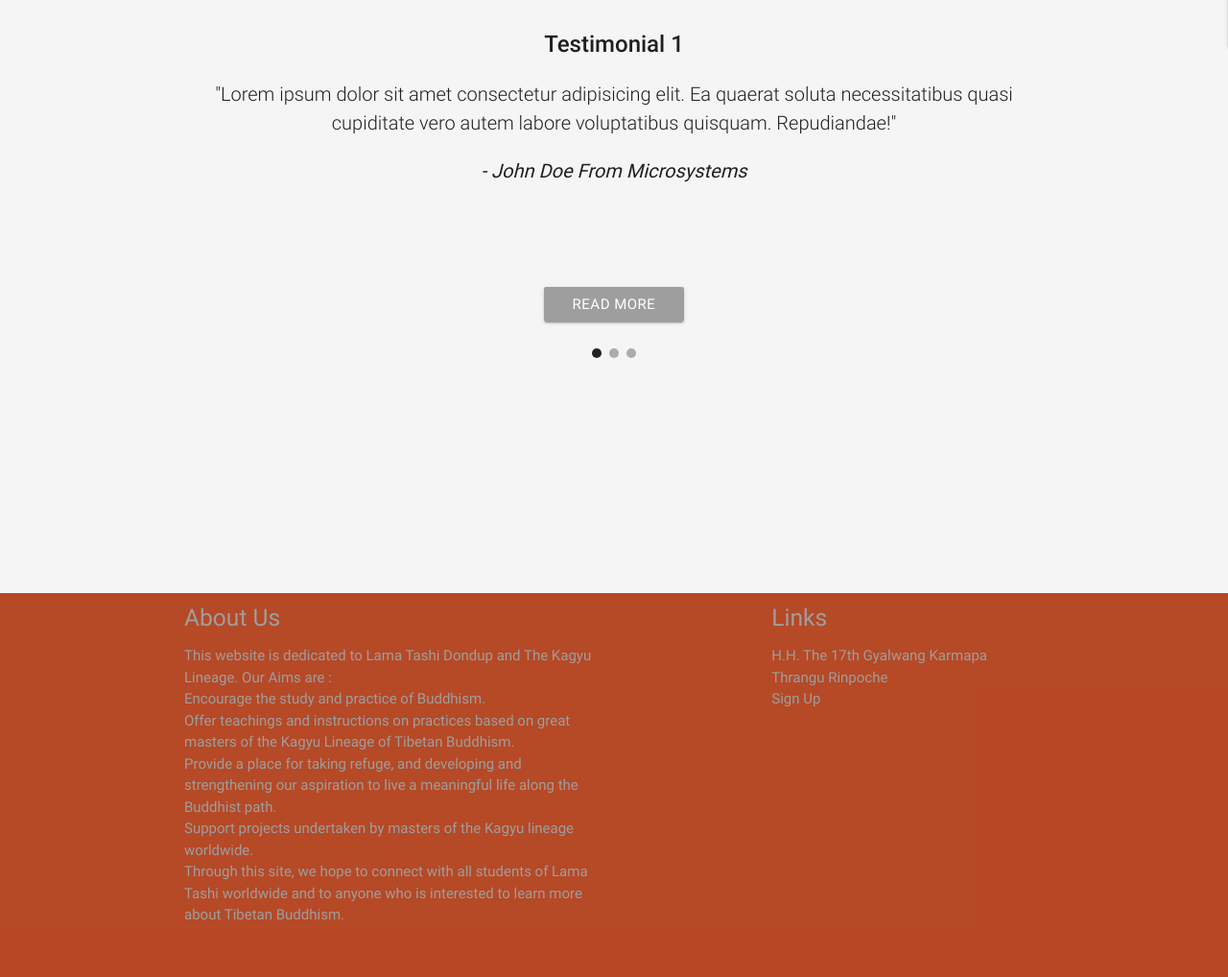
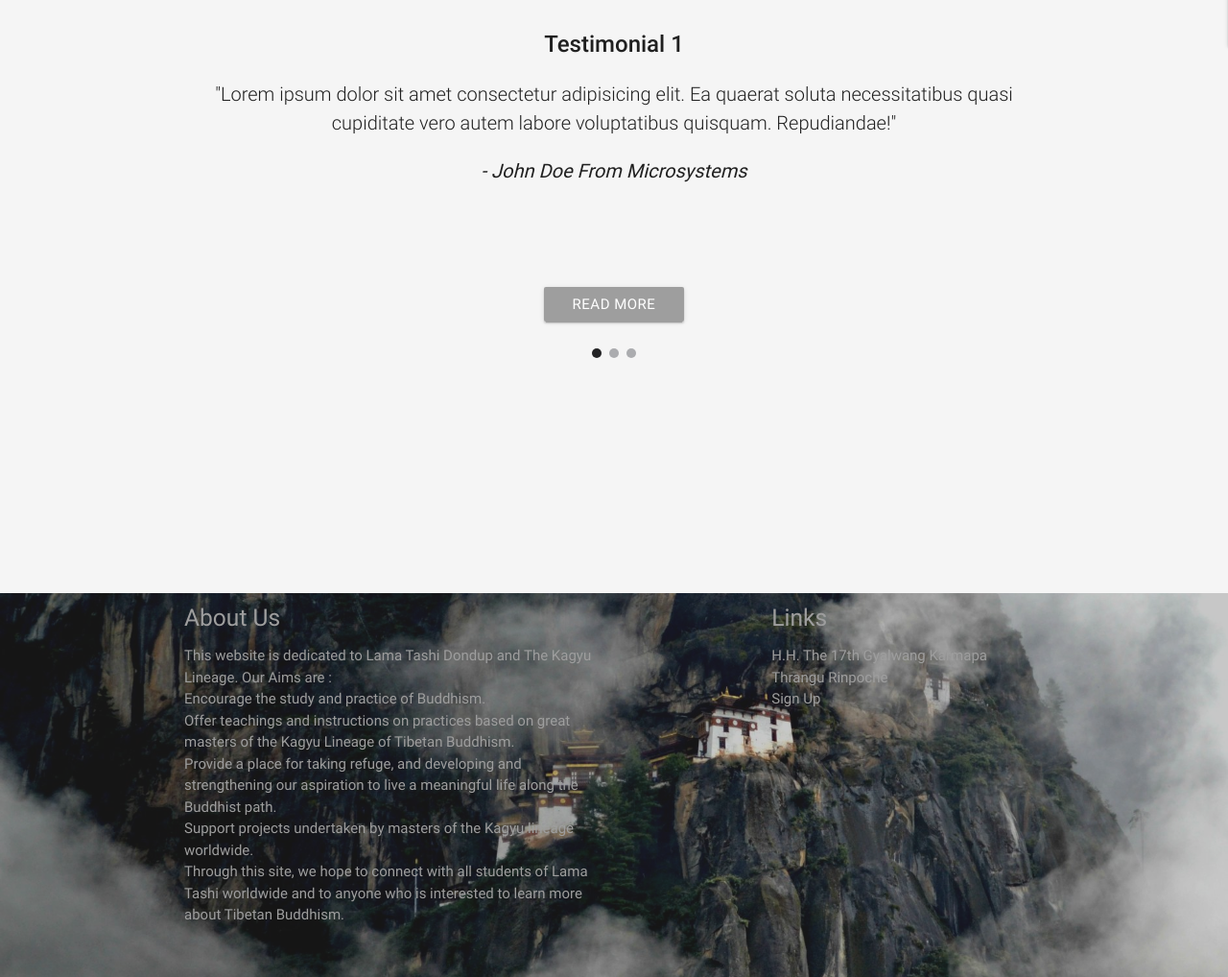
Before and after one commit to jeff029/ktzlv5.github.io, a plain HTML site: page index.html in a window 1280 px wide. Shown: the part 812-1830 px from the top of the page at 96% size. Drawn offline with nearby package versions, Linux system fonts and the light colour scheme.

Commit message:
background img path

```diff
--- a/css/main.css
+++ b/css/main.css
@@ -67,7 +67,7 @@
 }
 
 .page-footer {
-  background: url(img/tigersnest.jpg);
+  background: url(../img/tigersnest.jpg);
   background-size: cover;
   background-position: center;
   /* height: 100vh; */
```
